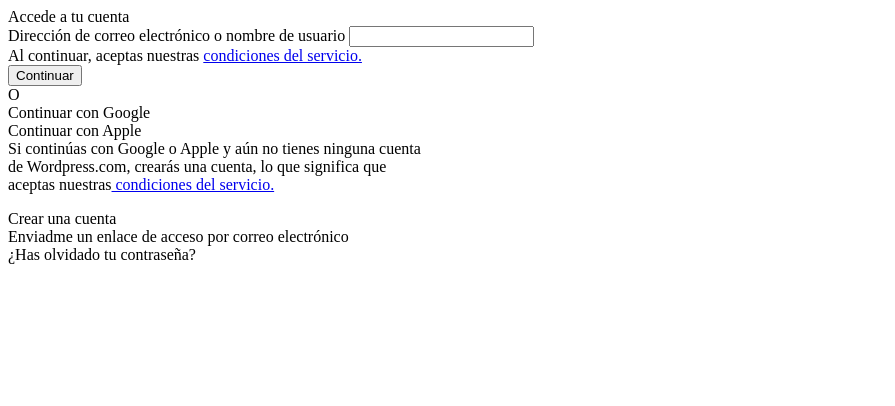
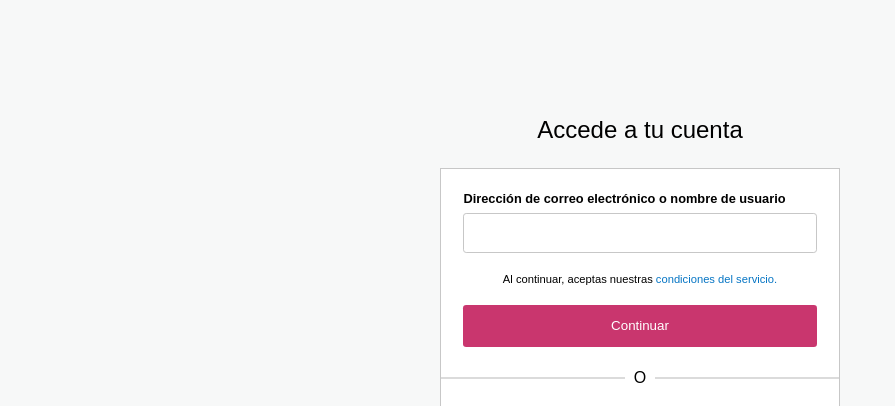
Before and after one commit to lavydeveloper/panel-de-control, a website: page login.html in a window 1280 px wide. Shown: the top 406 px of the page, without its empty margins (0-895 px from the left). Drawn offline with nearby package versions, Linux system fonts and the light colour scheme; files that its build step writes are made by us from their sources; a script that the page names is missing.

Commit message:
cssLoginForm

```diff
--- /dev/null
+++ b/css/loginformStyle.css
@@ -0,0 +1,160 @@
+/*Normalize*/
+*
+{
+    margin: 0;
+    padding: 0;
+    box-sizing: border-box;
+    /*outline: 1px red solid;*/
+}
+body
+{
+    background-color: hsl(180, 6%, 97%);
+    display: flex;
+    justify-content: center;
+    align-items: center;
+    width: 80%;
+    margin: 2em auto;
+    font-family: 'M PLUS 2', sans-serif;
+}
+a
+{
+    text-decoration: none;
+    color: #0675c4;
+}
+.part-1
+{
+    padding: 1.4em;
+}
+.part-2
+{
+    padding: 1.4em;
+}
+.form
+{
+    background-color: hsl(0, 0%, 100%);
+    border: 1px hsl(0, 0%, 78%) solid;
+    width: 25em;
+}
+.form form
+{
+    background-color: hsl(0, 0%, 100%);
+}
+.title
+{
+    text-align: center;
+    font-size: 1.5rem;
+    padding: 1em;
+}
+label[for="email"]
+{
+    margin: auto;
+    font-weight: bold;
+    font-size: 0.8rem;
+}
+input[type="text"]
+{
+    width: 100%;
+    height: 3em;
+    border: 1px hsl(0, 0%, 78%) solid;
+    border-radius: 0.2rem;
+    margin-top: 0.5em;
+    margin-bottom: 1.5em;
+    padding: 1em;
+    font-family: 'M PLUS 2', sans-serif;
+}
+.advice
+{
+    display: flex;
+    flex-direction: column;
+    justify-content: center;
+    align-items: center;
+}
+.advice__element
+{
+    text-align: center;
+}
+.advice__element span
+{
+    font-size: 0.7rem;
+}
+button
+{
+    background-color: hsl(337, 58%, 50%);
+    border: none;
+    border-radius: 0.2rem;
+    color:hsl(0, 0%, 100%);
+    cursor: pointer;
+    margin-top: 1.5em;
+    width: 100%;
+    padding: 1em;
+}
+button:hover
+{
+    transition: 0.3s linear;
+    background-color: hsl(337, 70%, 50%);
+}
+.divider
+{
+    display: flex;
+    flex-direction: row nowrap;
+    justify-content: space-between;
+    align-items: center;
+}
+.divider .divider__line
+{
+    background-color:  hsl(0, 0%, 86%);
+    width: 11.5em;
+    height: 0.1em;
+}
+.google-button img, .apple-button img
+{
+    width: 1.5em;
+    margin-right: 0.7em;
+}
+.google-button,.apple-button
+{
+    cursor: pointer;
+    display: flex;
+    justify-content: center;
+    align-items: center;
+    padding: 0.5em;
+    border: 1px hsl(0, 0%, 78%) solid;
+    margin: 0em 0.7em 0.7em 0.7em;
+}
+.google-button:hover,.apple-button:hover
+{
+    transition: 0.3s linear;
+    border: 1px hsl(337, 70%, 50%) solid;
+}
+.create-account,.send-link,.forget-password
+{
+    border-bottom: 1px hsl(0, 0%, 69%) solid;
+    color: hsl(215, 6%, 42%);
+    font-weight: bold;
+    font-size: 0.8rem;
+    padding: 1em;
+    text-align: center;
+}
+.apple-button
+{
+    margin-bottom: 1em;
+}
+.create-account span,.send-link span,.forget-password span
+{
+    cursor: pointer;
+}
+@media screen and (min-width: 280px) and (max-width: 480px)
+{
+    .form
+    {
+        width: 20em;
+    }
+    .create-account,.send-link,.forget-password
+    {
+        width: 25em;
+    }
+    .divider .divider__line
+    {
+        width: 9em;
+    }
+}
--- a/login.html
+++ b/login.html
@@ -6,7 +6,7 @@
     <meta name="author" content="Andra Lavinia Diaconu">
     <title>Formulario_JS</title>
     <link rel="stylesheet" href="css/style.css">
-
+    <link rel="stylesheet" href="css/loginformStyle.css">
 </head>
 <body>
     <main>
```
Also changed, not shown: img/apple.PNG (added), img/google.png (added).
